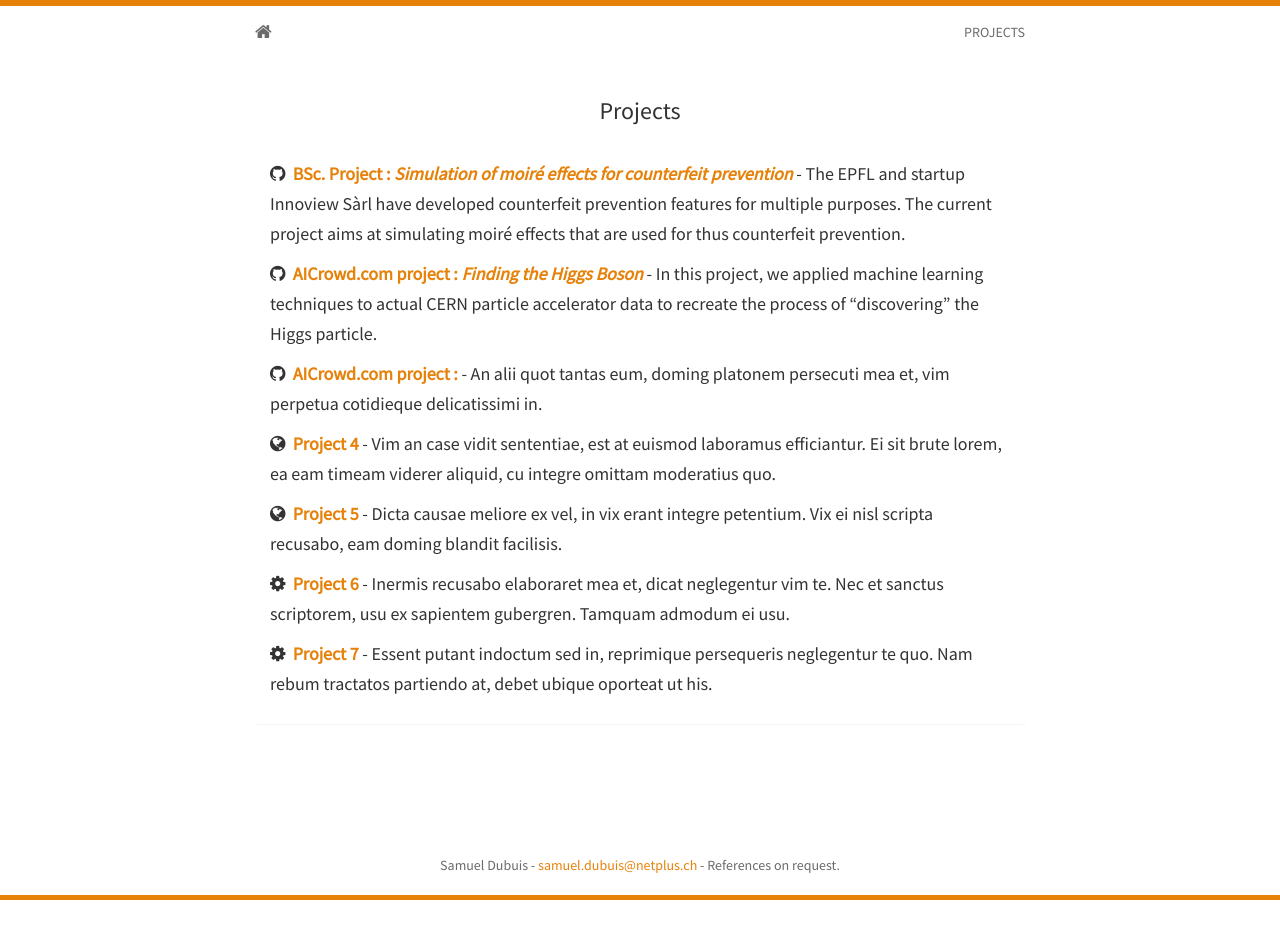
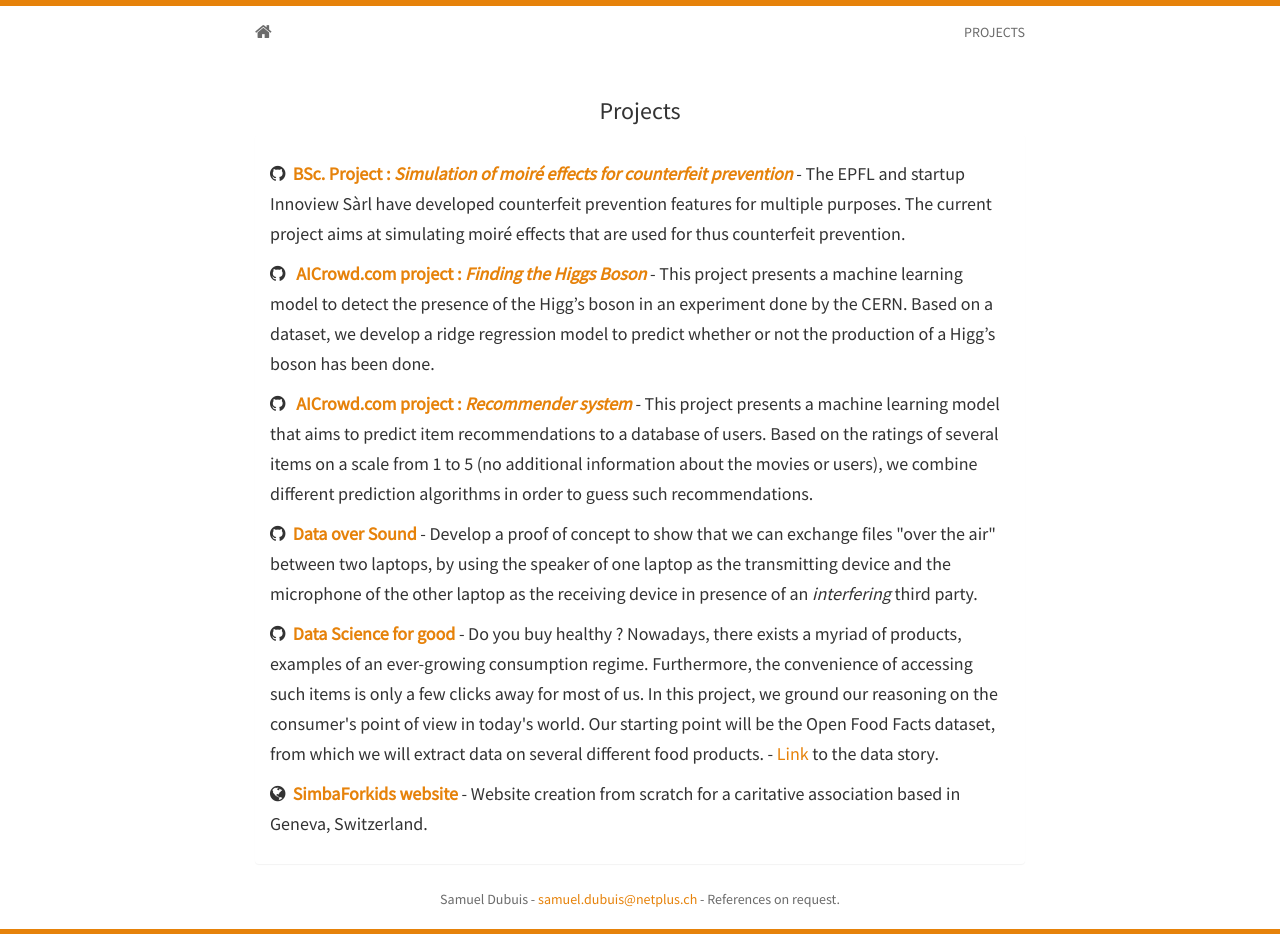
Before and after one commit to samdubuis/personnal_page, a Jekyll site: the page built from projects.html, in a window 1280 px wide. Built offline with Jekyll 4.4.1, drawn with Linux system fonts in a browser that asks for light colours; nearby versions of some CDN libraries; before the commit the page ends 900 px from its top, so only the background shows below that.

Commit message:
quasi fini

```diff
--- a/_config.yml
+++ b/_config.yml
@@ -24,7 +24,7 @@
 #stackoverflow: username   #e.g: users/2735833/proton1h1
 #Comment out if you don't want disqus
 # disqus: username
-# google_analytics: UA-69391421-1
+google_analytics: UA-155093190-1
 
 
 # needed for travis-ci build
--- a/_includes/projects.html
+++ b/_includes/projects.html
@@ -10,33 +10,43 @@
 			used for thus counterfeit prevention.
 		</h5>
 		<h5>
-			<i class="fa fa-github"></i>&nbsp;&nbsp;<strong><a href="https://github.com/samdubuis/cs433-ml/tree/master/projects/project1">AICrowd.com project : <i>Finding the Higgs Boson</i></a></strong>
-			- In this project, we applied machine learning techniques to actual CERN particle accelerator data to recreate the process of
-			“discovering” the Higgs particle.
+			<i class="fa fa-github"></i>&nbsp;&nbsp;<strong><a href="https://github.com/samdubuis/cs433-ml/tree/master/projects/project1">
+				AICrowd.com project : <i>Finding the Higgs Boson</i></a></strong>
+			- This project presents a machine learning model to
+			detect the presence of the Higg’s boson in an experiment done
+			by the CERN. Based on a dataset, we develop a ridge regression
+			model to predict whether or not the production of a Higg’s boson
+			has been done.
 		</h5>
     	<h5>
-			<i class="fa fa-github"></i>&nbsp;&nbsp;<strong><a href="#">AICrowd.com project : <i></i></a></a></strong>
-			- An alii quot tantas eum, doming platonem persecuti mea et, vim perpetua cotidieque delicatissimi in.
+			<i class="fa fa-github"></i>&nbsp;&nbsp;<strong><a href=
+				"https://github.com/samdubuis/cs433-ml/tree/master/projects/project2/project_recommender_system">
+				AICrowd.com project : <i>Recommender system</i></a></strong>
+			- This project presents a machine learning model that
+			aims to predict item recommendations to a database of users.
+			Based on the ratings of several items on a scale from 1 to
+			5 (no additional information about the movies or users), we
+			combine different prediction algorithms in order to guess such
+			recommendations.
 		</h5>
 		<h5>
-			<i class="fa fa-globe"></i>&nbsp;&nbsp;<strong><a href="#">Project 4</a></strong>
-			- Vim an case vidit sententiae, est at euismod laboramus efficiantur. Ei sit brute lorem,
-			ea eam timeam viderer aliquid, cu integre omittam moderatius quo.
+			<i class="fa fa-github"></i>&nbsp;&nbsp;<strong><a href="https://github.com/samdubuis/pdc-project">Data over Sound</a></strong>
+			- Develop a proof of concept to show that we can exchange files "over the air"
+			between two laptops, by using the speaker of one laptop as the transmitting
+			device and the microphone of the other laptop as the receiving device in presence
+			of an <i>interfering</i> third party.
 		</h5>
 		<h5>
-			<i class="fa fa-globe"></i>&nbsp;&nbsp;<strong><a href="#">Project 5</a></strong>
-			- Dicta causae meliore ex vel, in vix erant integre petentium. Vix ei nisl scripta recusabo,
-			eam doming blandit facilisis.
+			<i class="fa fa-github"></i>&nbsp;&nbsp;<strong><a href="https://github.com/MarcBickel/project_gobigorgohome">Data Science for good</a></strong>
+			- Do you buy healthy ? Nowadays, there exists a myriad of products, examples of an ever-growing consumption regime.
+			Furthermore, the convenience of accessing such items is only a few clicks away for most of us. In this project, we ground our reasoning
+			on the consumer's point of view in today's world. Our starting point will be the Open Food Facts dataset, from which we will extract data on
+			several different food products.
+			- <a href="https://marcbickel.github.io/project_gobigorgohome/">Link</a> to the data story.
 		</h5>
 		<h5>
-			<i class="fa fa-cog"></i>&nbsp;&nbsp;<strong><a href="#">Project 6</a></strong>
-			- Inermis recusabo elaboraret mea et, dicat neglegentur vim te. Nec et sanctus scriptorem,
-			usu ex sapientem gubergren. Tamquam admodum ei usu.
-		</h5>
-		<h5>
-			<i class="fa fa-cog"></i>&nbsp;&nbsp;<strong><a href="#">Project 7</a></strong>
-			- Essent putant indoctum sed in, reprimique persequeris neglegentur te quo. Nam rebum
-			tractatos partiendo at, debet ubique oporteat ut his.
+			<i class="fa fa-globe"></i>&nbsp;&nbsp;<strong><a href="https://simbaforkids.ch">SimbaForkids website</a></strong>
+			- Website creation from scratch for a caritative association based in Geneva, Switzerland.
 		</h5>
 
 
--- a/index.html
+++ b/index.html
@@ -19,7 +18,7 @@
 		field, and always ready to discover and learn ! I’m yet in the middle of my Master of Science in Communication Systems.</h4>
 	  <hr>
 
-	  <h4>Have a look at the projects I participated in, or download my <a href="{{ site.baseurl }}main.pdf">resume</a> .</h4>
+	  <h4>Have a look at the <a href="{{ site.baseurl }}project.html">projects</a> I participated in, or download my <a href="{{ site.baseurl }}main.pdf">resume</a>.</h4>
 
 	  {% include social.html %}
 	</div>
```
Also changed, not shown: other parts of index.html (+1 -2 lines).
